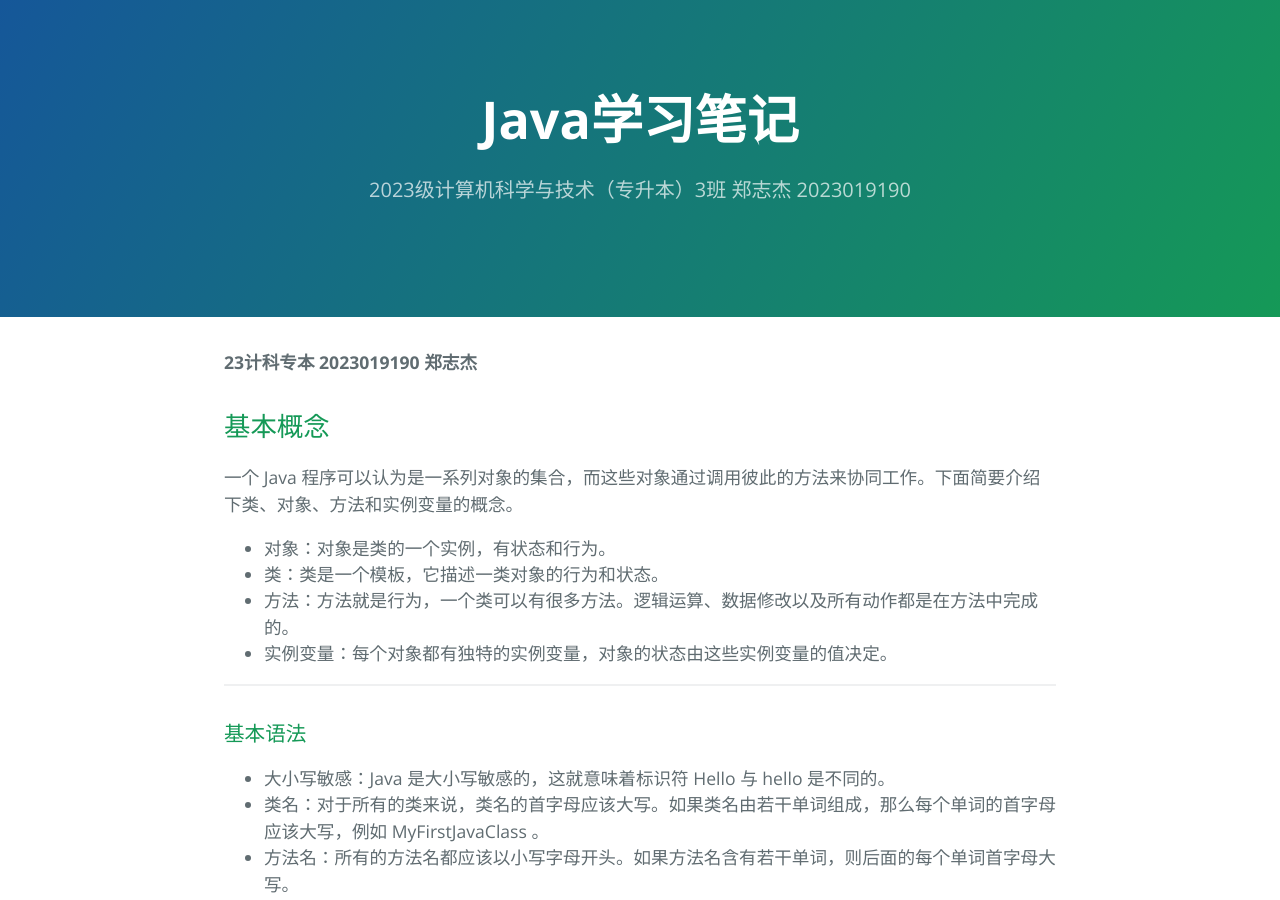
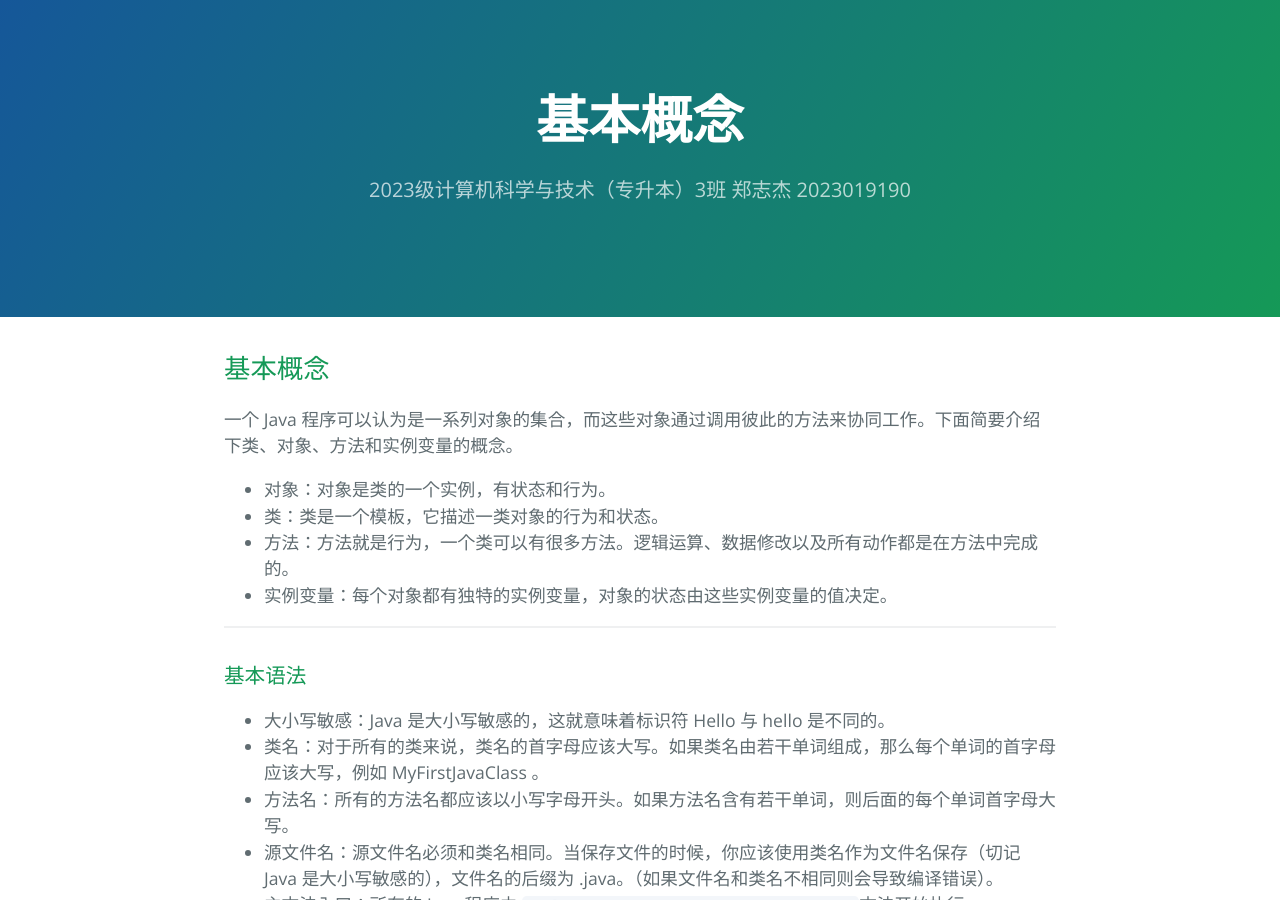
Before and after one commit to YGU-ZZJ/YGU-ZZJ.github.io, a Jekyll site: the page built from index.md, in a window 1280 px wide and 900 px high. Built offline with Jekyll 4.4.1, drawn with Linux system fonts in a browser that asks for light colours; our own code applies the rules of GitHub Pages for plain Markdown files.

Commit message:
Update index.md

```diff
--- a/index.md
+++ b/index.md
@@ -1,5 +1,3 @@
-**23计科专本 2023019190 郑志杰**
-
 ## 基本概念
 一个 Java 程序可以认为是一系列对象的集合，而这些对象通过调用彼此的方法来协同工作。下面简要介绍下类、对象、方法和实例变量的概念。
 - 对象：对象是类的一个实例，有状态和行为。
```
